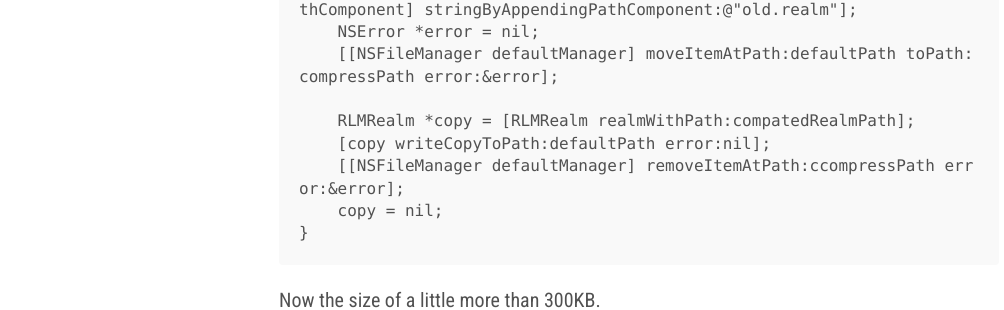
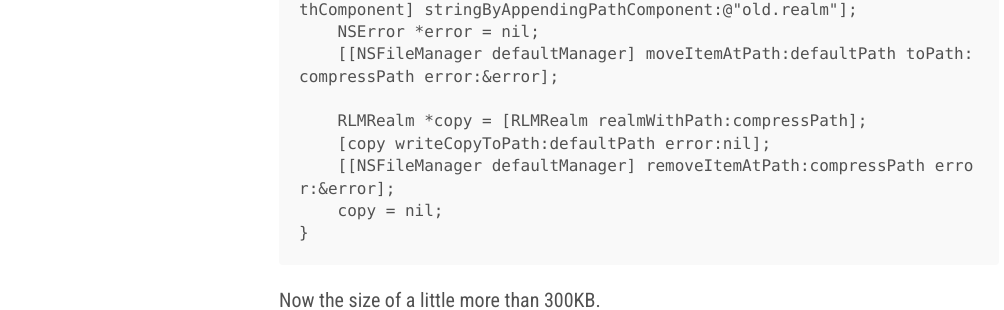
Before and after one commit to iMega/imega.github.io, a Jekyll site: the page built from index.html, in a window 1280 px wide and 900 px high, scrolled down 802 px. Shown: the part 350-660 px from the top of the window, without its empty margins (1-1005 px from the left). Built offline with Jekyll 4.4.1, drawn with Linux system fonts in a browser that asks for light colours; Markdown is read by kramdown in place of the engine named in the settings; the list of posts is cut into pages by our own code; some of the changed text lies outside the part shown.

Commit message:
Add fat realm file

````diff
--- a/_posts/2015-05-29-fat-realm-file-ru.md
+++ b/_posts/2015-05-29-fat-realm-file-ru.md
@@ -46,9 +46,9 @@ for (NSDictionary *data in array) {
     NSError *error = nil;
     [[NSFileManager defaultManager] moveItemAtPath:defaultPath toPath:compressPath error:&error];
 
-    RLMRealm *copy = [RLMRealm realmWithPath:compatedRealmPath];
+    RLMRealm *copy = [RLMRealm realmWithPath:compressPath];
     [copy writeCopyToPath:defaultPath error:nil];
-    [[NSFileManager defaultManager] removeItemAtPath:ccompressPath error:&error];
+    [[NSFileManager defaultManager] removeItemAtPath:compressPath error:&error];
     copy = nil;
 }
 ```
--- a/_posts/2015-05-29-fat-realm-file.md
+++ b/_posts/2015-05-29-fat-realm-file.md
@@ -42,9 +42,9 @@ In StorageClient
     NSError *error = nil;
     [[NSFileManager defaultManager] moveItemAtPath:defaultPath toPath:compressPath error:&error];
 
-    RLMRealm *copy = [RLMRealm realmWithPath:compatedRealmPath];
+    RLMRealm *copy = [RLMRealm realmWithPath:compressPath];
     [copy writeCopyToPath:defaultPath error:nil];
-    [[NSFileManager defaultManager] removeItemAtPath:ccompressPath error:&error];
+    [[NSFileManager defaultManager] removeItemAtPath:compressPath error:&error];
     copy = nil;
 }
 ```
````
